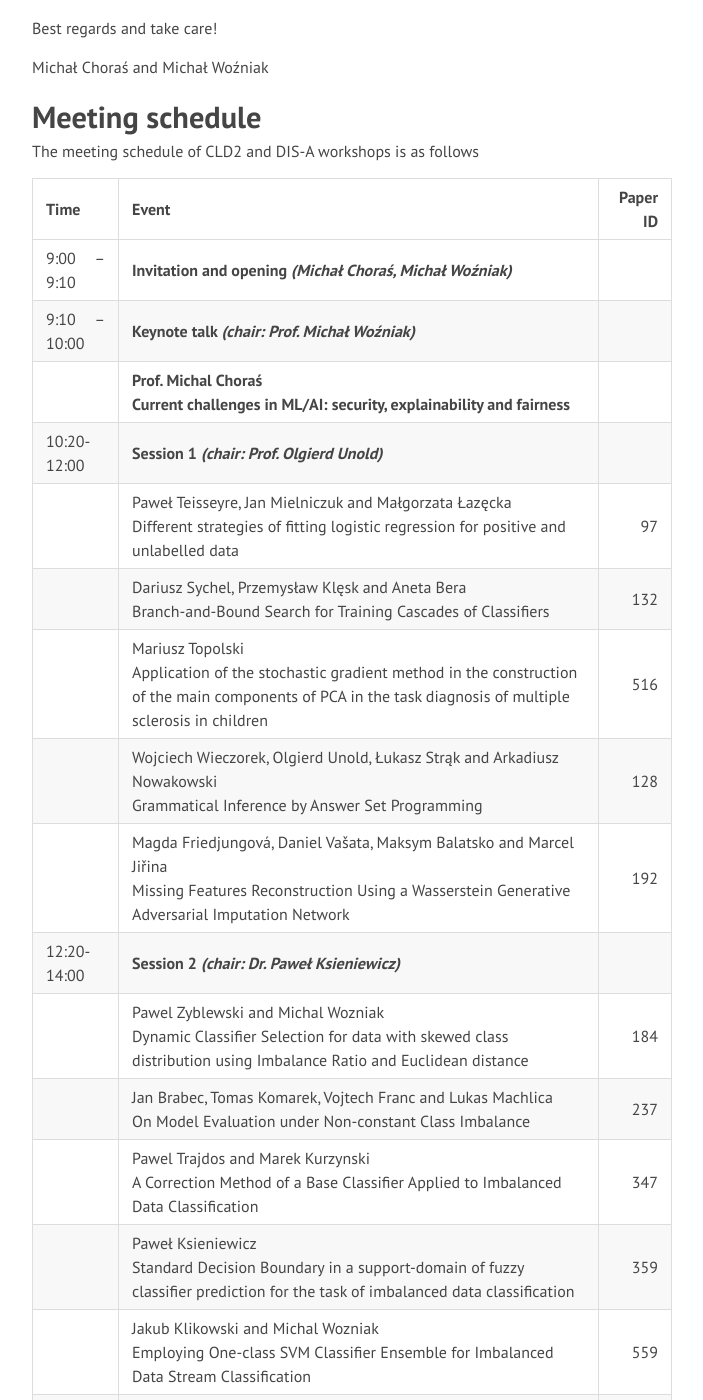
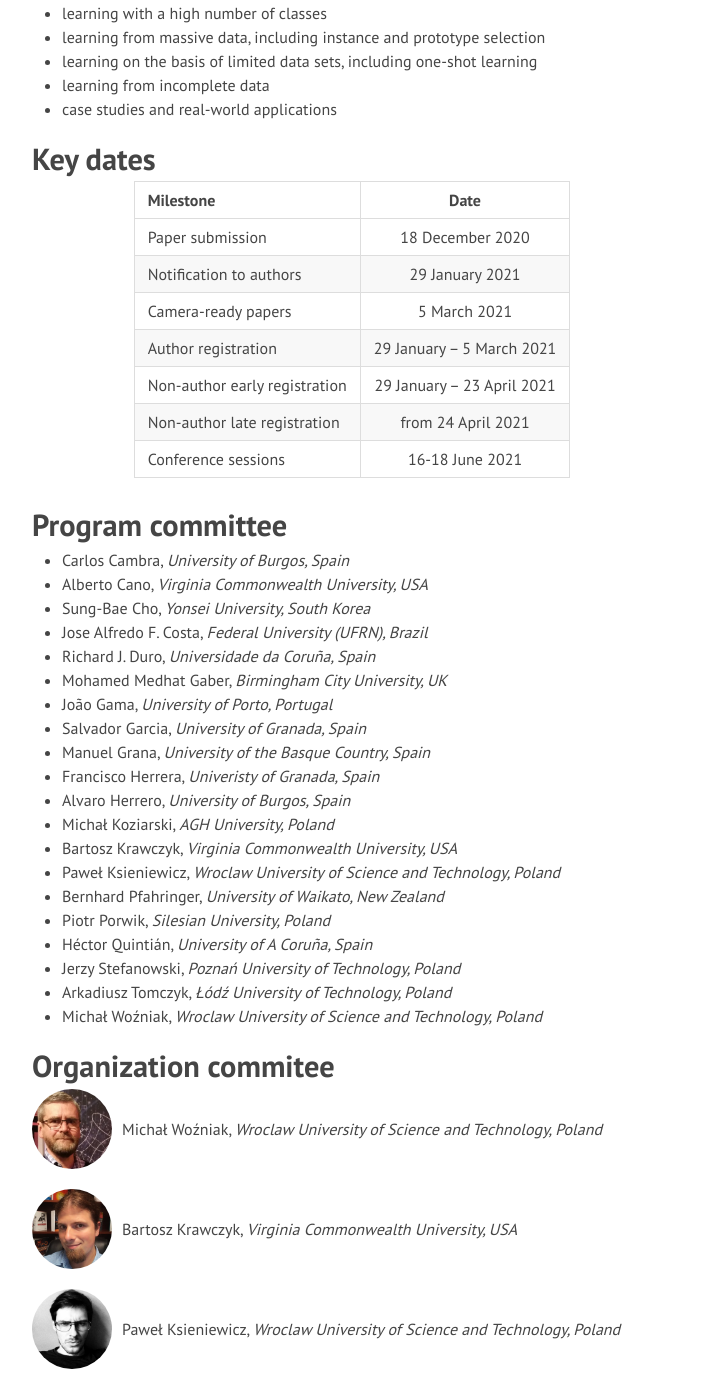
Before and after one commit to clfdd/clfdd.github.io, a Jekyll site: the page built from index.md, in a window 1280 px wide and 1400 px high, scrolled down 965 px. Shown: the whole window, without its empty margins (288-991 px from the left). Built offline with Jekyll 4.4.1, drawn with Linux system fonts in a browser that asks for light colours; nearby versions of some CDN libraries; Markdown is read by kramdown in place of the engine named in the settings; some of the changed text lies outside the part shown.

Commit message:
CLDD update.

```diff
--- a/index.md
+++ b/index.md
@@ -2,22 +2,17 @@
 layout: post
 ---
 
-> The workshop on Classifier Learning from Difficult Data is organized during the [International Conference on Computational Science ICCS 2020](https://www.iccs-meeting.org/iccs2020/) in Amsterdam, The Netherlands.
+> The workshop on Classifier Learning from Difficult Data is organized during the [International Conference on Computational Science ICCS 2021](https://www.iccs-meeting.org/iccs2021/) in Kraków, Poland.
 
 # About
 
 Nowadays many practical decision task require to build models on the basis of data which included serious difficulties, as imbalanced class distributions, high number of classes, high-dimensional feature, small or extremely high number of learning examples, limited access to ground truth, data incompleteness, or data in motion, to enumerate only a few. Such characteristics may strongly deteriorate the final model performances. Therefore, the proposition of the new learning methods which can combat the mentioned above difficulties should be the focus of intense research.
 The main aim of this workshop is to discuss the problems of data difficulties, to identify new issues, and to shape future directions for research.
 
+<!--
 # Online meeting
 
 The joint sessions <em>“Classifier Learning from Difficult Data”</em> and <em>“Computational Methods for Emerging Problems in (dis-)Information Analysis </em>” will take place on June 4th, 2020. The CLD2 and DIS-A workshops will take place via the zoom.us platform. Joining will be possible 15 minutes before the start of the meeting, which is at 8:45 AM (GMT + 2).
-
-<!--After the session we would like to rank the presentation – we will ask participants for their opinion and we would like to award 3 of them (using the waiver refund money – I will send you names , paper ids, and emails of the awarded presenters after the session):
-
-- Best presentation award – 100 EURO
-- 2x distinctions		75 EURO each -->
-
 
 Best regards and take care!
 
@@ -58,7 +53,7 @@ The meeting schedule of CLD2 and DIS-A workshops is as follows
 ||Roman Englert and Jörg Muschiol<br> Syntactic and Semantic Bias Detection and Countermeasures|25|
 ||Amir Ebrahimi Fard, Majid Mohammadi and Bartel van de Walle<br> Detecting Rumours in Disasters: An Imbalanced Learning Approach|90|
 
-
+-->
 
 # Topics of interest
 
@@ -76,11 +71,13 @@ The meeting schedule of CLD2 and DIS-A workshops is as follows
 
 | Milestone        | Date           |
 | ------------- |:-------------:|
-| Paper submission | 13 December 2019 |
-| Notification of acceptance of papers | 24 January 2020|
-| Camera-ready papers| 28 February 2020|
-| Author registration| 24 January – 28 February 2020|
-| Conference | 3-5 June 2020|
+| Paper submission | 18 December 2020 |
+| Notification to authors | 29 January 2021 |
+| Camera-ready papers | 5 March 2021 |
+| Author registration | 29 January – 5 March 2021 |
+| Non-author early registration | 29 January – 23 April 2021 |
+| Non-author late registration | from 24 April 2021 |
+| Conference sessions | 16-18 June 2021 |
 
 
 <!--
```
